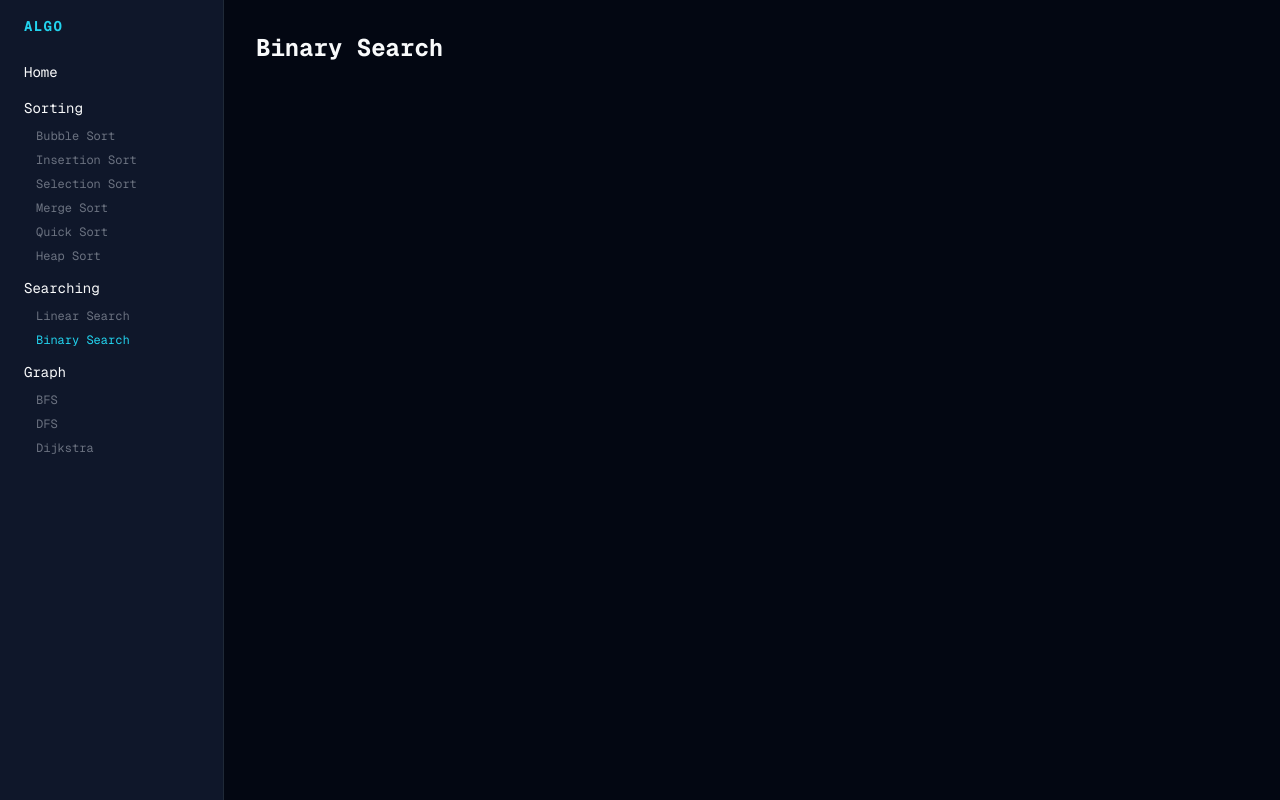
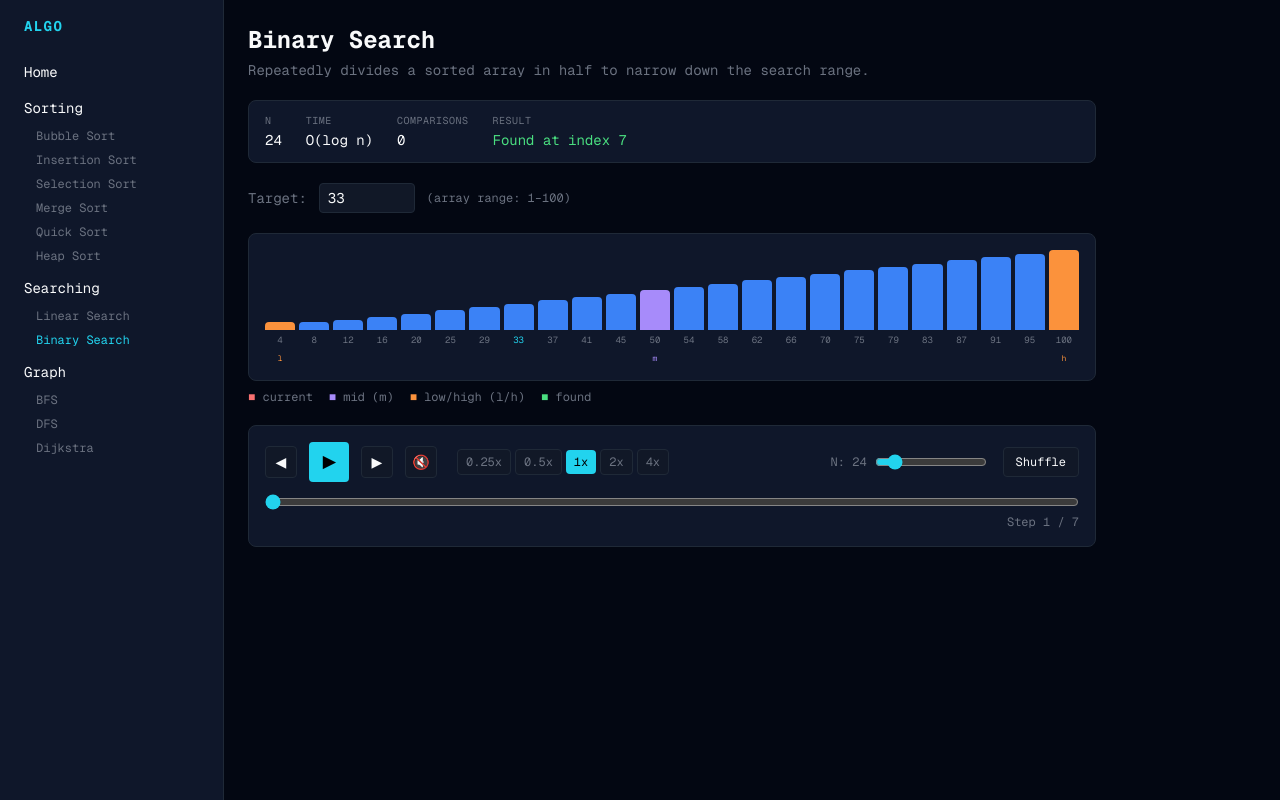
Before and after one commit to QuinLane/Algo, a Next.js app: page /search/binary in a window 1280 px wide. Built offline with nearby package versions, Linux system fonts and the light colour scheme.

Commit message:
feat(phase-6): search algorithm pages live

```diff
--- a/src/app/search/binary/page.tsx
+++ b/src/app/search/binary/page.tsx
@@ -1,3 +1,11 @@
+"use client";
+
+import SearchPage from "@/components/layout/SearchPage";
+import { binarySearch } from "@/lib/algorithms/searching/binarySearch";
+import { registry } from "@/lib/registry";
+
+const meta = registry.find((a) => a.id === "binary-search")!;
+
 export default function Page() {
-  return <h1 className="p-8 text-2xl font-bold capitalize">binary Search</h1>;
+  return <SearchPage meta={meta} generateTrace={binarySearch} />;
 }
--- a/src/app/search/linear/page.tsx
+++ b/src/app/search/linear/page.tsx
@@ -1,3 +1,11 @@
+"use client";
+
+import SearchPage from "@/components/layout/SearchPage";
+import { linearSearch } from "@/lib/algorithms/searching/linearSearch";
+import { registry } from "@/lib/registry";
+
+const meta = registry.find((a) => a.id === "linear-search")!;
+
 export default function Page() {
-  return <h1 className="p-8 text-2xl font-bold capitalize">linear Search</h1>;
+  return <SearchPage meta={meta} generateTrace={linearSearch} />;
 }
```
